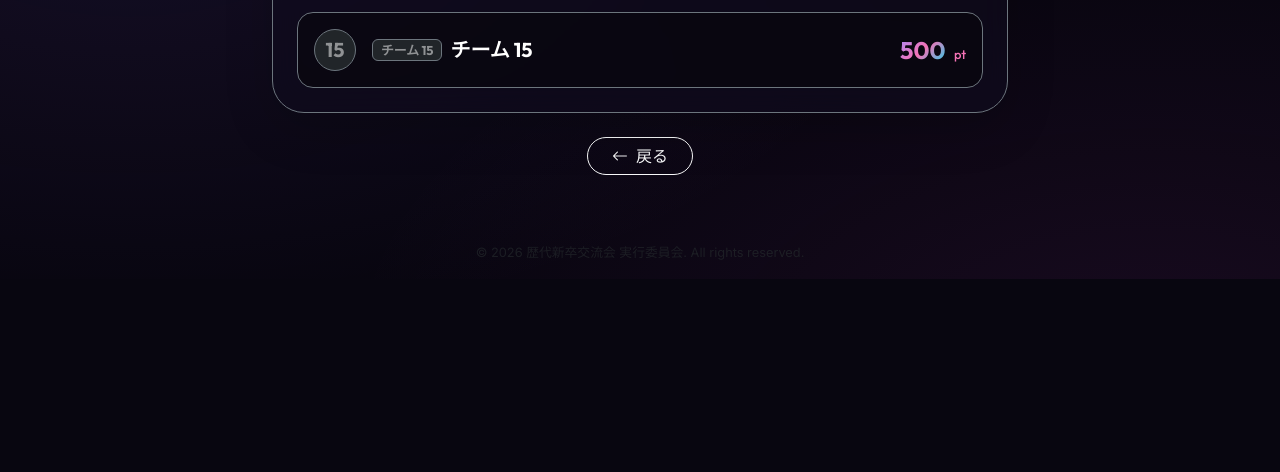
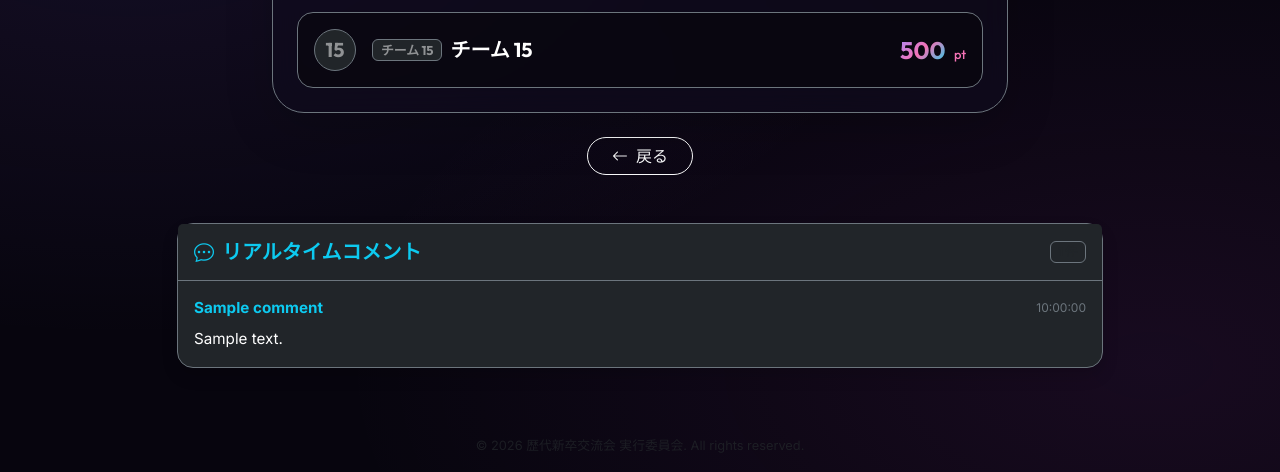
Before and after one commit to kento7637291-cmd/quiz, a Flask app: page /ranking in a window 1280 px wide. Shown: the part 1874-2346 px from the top of the page. Before the commit the page ends 2153 px from the top, so only its background shows below. Run offline with Flask 3, Linux system fonts and the light colour scheme; tables that the repository leaves empty hold one stand-in row (values such as "Sample post"); some libraries are stand-ins or nearby versions; some web fonts are replaced.

Commit message:
Add files via upload

```diff
--- a/controller/controllers.py
+++ b/controller/controllers.py
@@ -837,3 +837,55 @@
     repositories.add_operation_log("ベットカウントダウン開始", f"{event.event_name}: {seconds}秒")
     flash(f"{event.event_name} のカウントダウンを開始しました。", "success")
     return redirect(url_for("quiz.admin"))
+
+
+# Comment API: Post a comment
+@quiz_bp.route("/api/comment", methods=["POST"])
+def post_comment():
+    if not session.get("team_id"):
+        return {"error": "Unauthorized"}, 401
+
+    team_id = session.get("team_id")
+    team_name = session.get("team_name")
+    comment_text = request.form.get("comment_text", "").strip()
+
+    if not comment_text:
+        return {"error": "Comment text is empty"}, 400
+
+    if len(comment_text) > 500:
+        return {"error": "Comment too long (max 500 chars)"}, 400
+
+    comment = repositories.add_comment(team_id, team_name, comment_text)
+
+    # Broadcast to all clients
+    socketio.emit(
+        "new_comment",
+        {
+            "comment_id": comment.comment_id,
+            "team_name": comment.team_name,
+            "comment_text": comment.comment_text,
+            "created_at": comment.created_at.strftime("%H:%M:%S"),
+        },
+        namespace="/",
+    )
+
+    return {"success": True, "comment_id": comment.comment_id}, 200
+
+
+# Comment API: Get recent comments
+@quiz_bp.route("/api/comments")
+def get_comments():
+    limit = request.args.get("limit", 50, type=int)
+    comments = repositories.get_recent_comments(limit)
+
+    return {
+        "comments": [
+            {
+                "comment_id": c.comment_id,
+                "team_name": c.team_name,
+                "comment_text": c.comment_text,
+                "created_at": c.created_at.strftime("%H:%M:%S"),
+            }
+            for c in reversed(comments)
+        ]
+    }, 200
--- a/repository/repositories.py
+++ b/repository/repositories.py
@@ -10,6 +10,7 @@
     TeamBet,
     BetOption,
     OperationLog,
+    Comment,
 )
 
 # Team Repositories
@@ -166,3 +167,13 @@
 
 def get_recent_operation_logs(limit: int = 20) -> list[OperationLog]:
     return OperationLog.query.order_by(OperationLog.timestamp.desc()).limit(limit).all()
+
+# Comment Repositories
+def add_comment(team_id: int, team_name: str, comment_text: str) -> Comment:
+    comment = Comment(team_id=team_id, team_name=team_name, comment_text=comment_text)
+    db.session.add(comment)
+    db.session.commit()
+    return comment
+
+def get_recent_comments(limit: int = 50) -> list[Comment]:
+    return Comment.query.order_by(Comment.created_at.desc()).limit(limit).all()
--- /dev/null
+++ b/static/css/comments.css
@@ -0,0 +1,64 @@
+/* Comments Component CSS (独立 - 削除可能) */
+
+#commentsList {
+    display: flex;
+    flex-direction: column-reverse;
+}
+
+.comment-item {
+    padding: 1rem;
+    border-bottom: 1px solid rgba(108, 117, 125, 0.3);
+    animation: slideInComment 0.3s ease-out;
+}
+
+.comment-item:last-child {
+    border-bottom: none;
+}
+
+.comment-item:hover {
+    background-color: rgba(255, 255, 255, 0.02);
+}
+
+.comment-item.new-comment {
+    background-color: rgba(13, 202, 240, 0.1);
+}
+
+.comment-header {
+    display: flex;
+    justify-content: space-between;
+    align-items: center;
+    margin-bottom: 0.5rem;
+}
+
+.comment-team-name {
+    font-weight: bold;
+    color: #0dcaf0;
+    font-size: 0.95rem;
+}
+
+.comment-time {
+    font-size: 0.75rem;
+    color: #6c757d;
+}
+
+.comment-text {
+    color: #fff;
+    word-break: break-word;
+    line-height: 1.5;
+    font-size: 0.95rem;
+}
+
+#commentInput::placeholder {
+    color: #6c757d;
+}
+
+@keyframes slideInComment {
+    from {
+        transform: translateY(-10px);
+        opacity: 0;
+    }
+    to {
+        transform: translateY(0);
+        opacity: 1;
+    }
+}
--- /dev/null
+++ b/static/js/comments.js
@@ -0,0 +1,116 @@
+// Comments Component JavaScript (独立 - 削除可能)
+
+document.addEventListener('DOMContentLoaded', function() {
+    const commentForm = document.getElementById('commentForm');
+    const commentInput = document.getElementById('commentInput');
+    const charCount = document.getElementById('charCount');
+    const commentsList = document.getElementById('commentsList');
+    const commentCount = document.getElementById('comment-count');
+
+    // 文字数カウント
+    if (commentInput) {
+        commentInput.addEventListener('input', function() {
+            charCount.textContent = this.value.length;
+        });
+    }
+
+    // コメント投稿
+    if (commentForm) {
+        commentForm.addEventListener('submit', function(e) {
+            e.preventDefault();
+            const text = commentInput.value.trim();
+
+            if (!text) {
+                return;
+            }
+
+            // サーバーに送信
+            fetch('/api/comment', {
+                method: 'POST',
+                headers: {
+                    'Content-Type': 'application/x-www-form-urlencoded',
+                },
+                body: 'comment_text=' + encodeURIComponent(text)
+            })
+            .then(response => response.json())
+            .then(data => {
+                if (data.success) {
+                    commentInput.value = '';
+                    charCount.textContent = '0';
+                } else {
+                    alert('コメント投稿に失敗しました: ' + data.error);
+                }
+            })
+            .catch(error => {
+                console.error('Error posting comment:', error);
+                alert('コメント投稿エラー');
+            });
+        });
+    }
+
+    // Socket.io: 新しいコメント受信
+    if (typeof socket !== 'undefined') {
+        socket.on('new_comment', function(data) {
+            addCommentToList(data);
+        });
+    }
+
+    // ページロード時にコメント履歴を取得
+    fetch('/api/comments?limit=50')
+        .then(response => response.json())
+        .then(data => {
+            if (data.comments && Array.isArray(data.comments)) {
+                data.comments.forEach(comment => {
+                    addCommentToList(comment, false);
+                });
+            }
+        })
+        .catch(error => console.error('Error loading comments:', error));
+
+    // コメント表示関数
+    function addCommentToList(comment, isNew = true) {
+        const commentDiv = document.createElement('div');
+        commentDiv.className = 'comment-item' + (isNew ? ' new-comment' : '');
+        commentDiv.id = 'comment-' + comment.comment_id;
+
+        commentDiv.innerHTML = `
+            <div class="comment-header">
+                <span class="comment-team-name">${escapeHtml(comment.team_name)}</span>
+                <span class="comment-time">${comment.created_at}</span>
+            </div>
+            <div class="comment-text">${escapeHtml(comment.comment_text)}</div>
+        `;
+
+        commentsList.appendChild(commentDiv);
+
+        // コメント数を更新
+        updateCommentCount();
+
+        // 新しいコメントの場合、一時的にハイライト
+        if (isNew) {
+            setTimeout(() => {
+                commentDiv.classList.remove('new-comment');
+            }, 2000);
+        }
+    }
+
+    // コメント数カウント表示
+    function updateCommentCount() {
+        const count = commentsList.querySelectorAll('.comment-item').length;
+        if (commentCount) {
+            commentCount.textContent = count + ' 件';
+        }
+    }
+
+    // HTML エスケープ（XSS対策）
+    function escapeHtml(text) {
+        const map = {
+            '&': '&amp;',
+            '<': '&lt;',
+            '>': '&gt;',
+            '"': '&quot;',
+            "'": '&#039;'
+        };
+        return text.replace(/[&<>"']/g, m => map[m]);
+    }
+});
--- /dev/null
+++ b/templates/components/comments.html
@@ -0,0 +1,34 @@
+<!-- Comments Section (独立コンポーネント - 削除可能) -->
+<div class="card bg-dark border-secondary text-white shadow rounded-4">
+    <div class="card-header bg-dark border-secondary py-3 d-flex justify-content-between align-items-center">
+        <h3 class="card-title h5 mb-0 fw-bold text-info"><i class="bi bi-chat-dots me-2"></i>リアルタイムコメント</h3>
+        <span class="badge bg-dark border border-secondary text-muted font-outfit small" id="comment-count">0 件</span>
+    </div>
+
+    <!-- コメント投稿フォーム（参加者のみ） -->
+    {% if session.get('team_id') and not session.get('is_admin') %}
+    <div class="card-body bg-dark-50 border-bottom border-secondary p-3">
+        <form id="commentForm" class="d-flex gap-2">
+            <input
+                type="text"
+                id="commentInput"
+                class="form-control bg-dark border-secondary text-white form-control-sm"
+                placeholder="コメントを入力..."
+                maxlength="500"
+                required
+            />
+            <button type="submit" class="btn btn-sm btn-info fw-bold">投稿</button>
+        </form>
+        <div class="small text-muted mt-2">
+            <span id="charCount">0</span>/500 文字
+        </div>
+    </div>
+    {% endif %}
+
+    <!-- コメント一覧 -->
+    <div class="card-body p-0" style="max-height: 400px; overflow-y: auto;">
+        <div id="commentsList" class="list-group list-group-flush">
+            <!-- コメントが動的に挿入される -->
+        </div>
+    </div>
+</div>
--- a/templates/ranking.html
+++ b/templates/ranking.html
@@ -3,6 +3,8 @@
 {% block title %}リアルタイムランキング - 新卒交流会{% endblock %}
 
 {% block extra_css %}
+<link rel="stylesheet" href="{{ url_for('static', filename='css/comments.css') }}">
+
 <style>
     .podium-container {
         display: flex;
@@ -177,10 +179,16 @@
             </a>
         </div>
     </div>
+
+    <!-- コメント欄 (独立コンポーネント - 削除可能) -->
+    <div class="col-lg-10 mt-5">
+        {% include 'components/comments.html' %}
+    </div>
 </div>
 {% endblock %}
 
 {% block extra_js %}
+<script src="{{ url_for('static', filename='js/comments.js') }}"></script>
 <script>
     // ランキング更新フラッシュアニメーション
     socket.on('points_update', (data) => {
```
Also changed, not shown: model/models.py (+14 -0 lines), instance/quiz_event.db.
